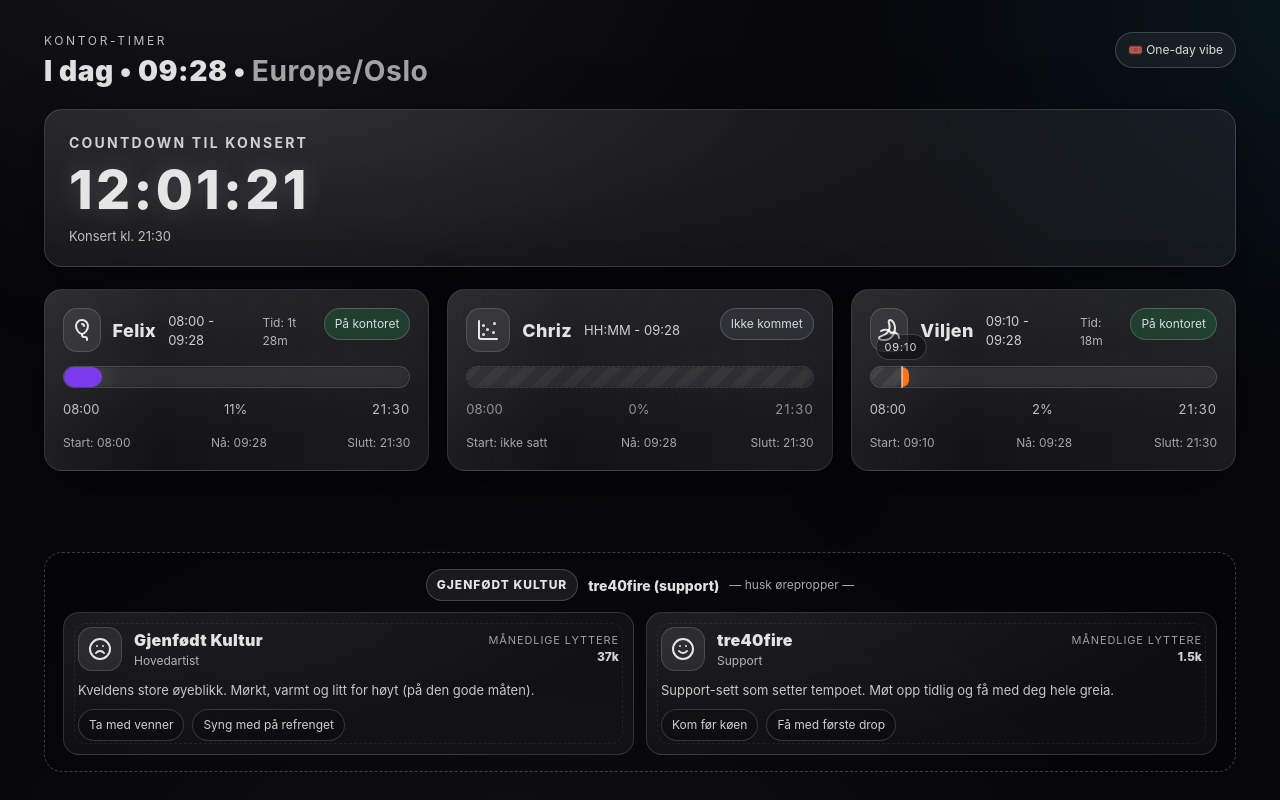
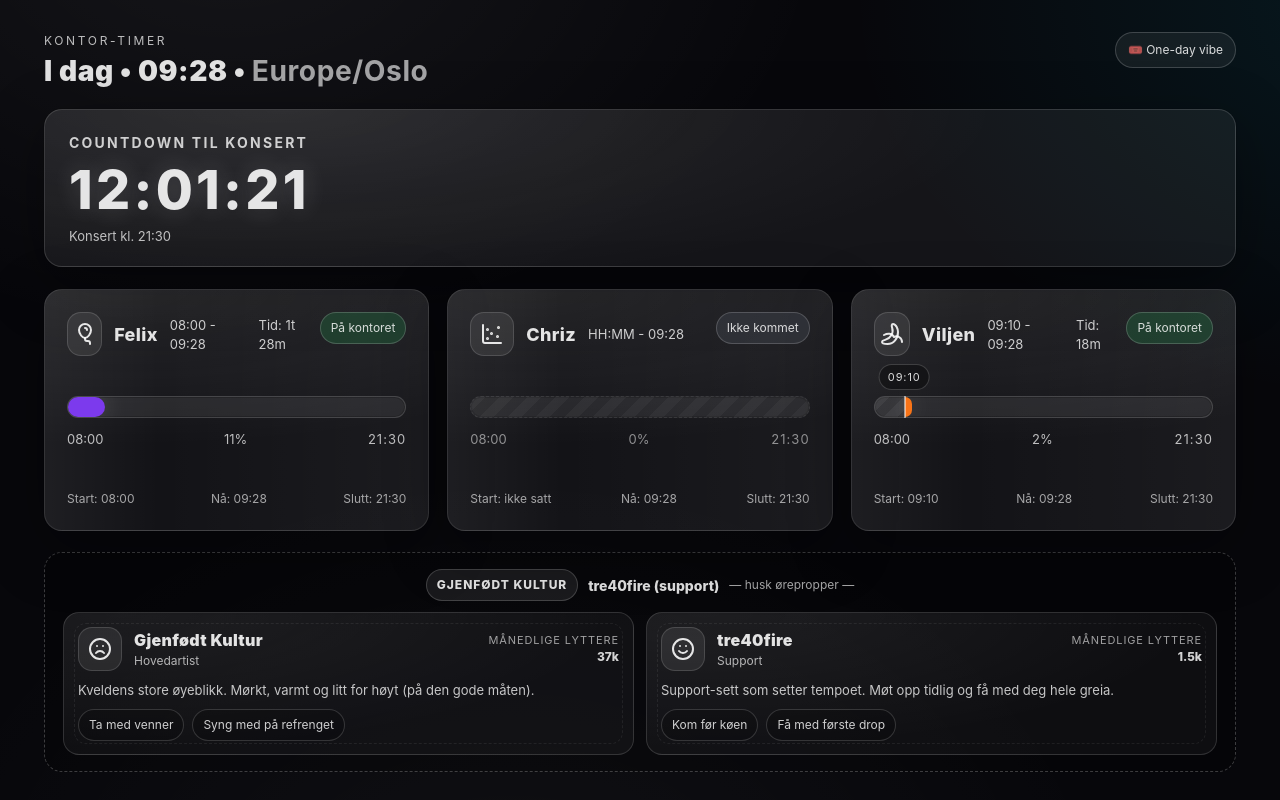
Before and after one commit to felixvik21/office-timer, a React (Vite) app: page / in a window 1280 px wide. Shown: the top 800 px of the page. Built offline with nearby package versions, Linux system fonts and the light colour scheme.

Commit message:
Fix landscape design

```diff
--- a/src/components/PersonCard.module.css
+++ b/src/components/PersonCard.module.css
@@ -15,6 +15,7 @@
 .time {
   display: flex;
   gap: 24px;
+  align-items: baseline;
 }
 
 @media (orientation: portrait) {
@@ -43,6 +44,10 @@
   opacity: 0.35;
   pointer-events: none;
 }
+.card {
+    padding: 22px;
+    gap: 40px;
+  }
 
 .header {
   display: flex;
--- a/src/components/PersonCard.tsx
+++ b/src/components/PersonCard.tsx
@@ -78,7 +78,7 @@ export function PersonCard({
                             {showRangeText ? rangeText : `${formatDuration(totalSeconds)}`}
                         </div>
                         {!isConcertTime && isOnOffice && (
-                            <div className={styles.sub2}>Tid: {formatDuration(officeNowSeconds)}</div>
+                            <div className={styles.sub}>Tid: {formatDuration(officeNowSeconds)}</div>
                         )}
                     </div>
 
```
